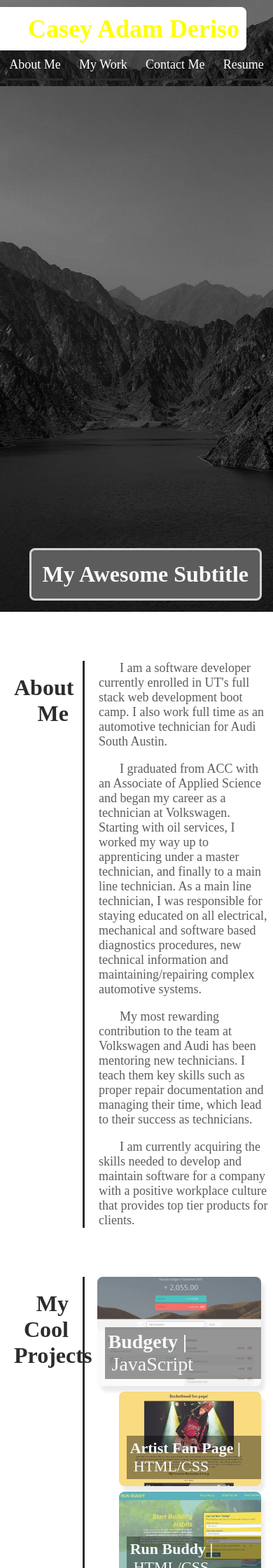
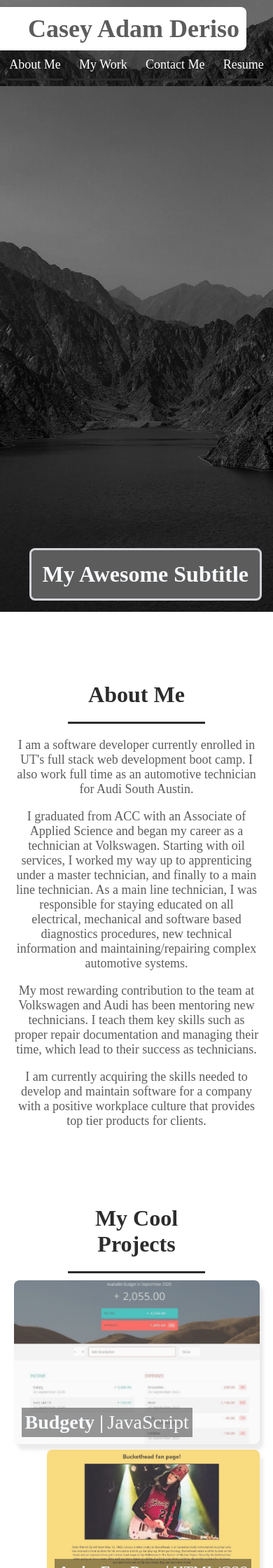
Before and after one commit to CaseyDeriso/Professional-Portfolio, a PHP site: page / in a window 390 px wide; the page is wider, and only the part inside the window is pictured. Shown: the top 2240 px of that part at 70% size. Run offline with PHP 8.4, Linux system fonts and the light colour scheme.

Commit message:
completed media queries

```diff
--- a/assets/css/style.css
+++ b/assets/css/style.css
@@ -1,8 +1,11 @@
+/* apply global styles */
+
 * {
     margin: 0;
     padding: 0;
 }
 
+/* create color variables */
 :root {
   --primary-color: #f7f9fc;
   --secondary-color: #5c5c5c;
@@ -209,12 +212,21 @@ header nav ul li a:hover {
   color: var(--dark-color);
 }
 
+/* apply styles to the footer */
+
+footer {
+  background-color: var(--dark-color);
+}
+
+footer h1 {
+  color: var(--tertiary-color);
+  padding: 20px 0 20px 40px;
+  margin-top: 20px;
+}
+
 /* apply styles to media queries (small desktop, tablet, phone */
 
 @media screen and (max-width: 1024px) {
-  header h1 {
-    color: tomato;
-  }
 
   header nav ul li a{
     padding: 10px 3px;
@@ -246,9 +258,6 @@ header nav ul li a:hover {
 }
 
 @media screen and (max-width: 768px) {
-  header h1 {
-    color: pink;
-  }
 
   header nav {
     width: 100%;
@@ -281,8 +290,43 @@ header nav ul li a:hover {
 }
 
 @media screen and (max-width: 480px) {
-  header h1 {
-    color: yellow;
+
+  section {
+    flex-wrap: wrap;
   }
 
+  .title {
+    font-size: 32px;
+    text-align: center;
+    padding: 20px;
+    margin: 10px auto;
+    justify-content: center;
+    border-right: unset;
+    border-bottom: 3px solid var(--dark-color);
+    width: 40%;
+  }
+
+  #about-me .content {
+    margin: 10px 20px;
+    width: 100%;
+  }
+
+  #about-me .content p {
+    text-align: center;
+    margin: 0;
+    text-indent: unset;
+  }
+
+  #work .example-grid-container {
+    width: 90%;
+  }
+
+  #contact address {
+    margin: 0 auto;
+  }
+
+  #contact a {
+    font-size: 24px;
+    margin: 10px 50px;
+  }
 }
--- a/index.html
+++ b/index.html
@@ -119,4 +119,8 @@
         </section>
     </main>
 </body>
+
+<footer>
+    <h1> Made with 🔧 by Casey Deriso</h1>
+</footer>
 </html>
```
